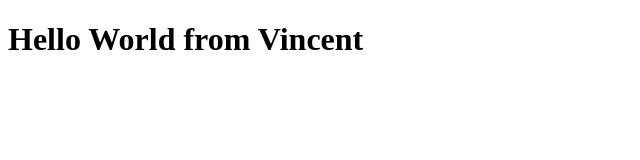
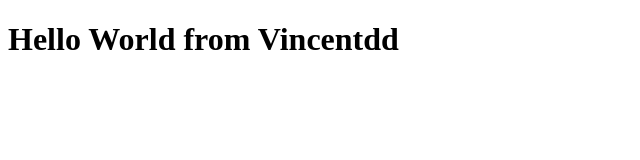
Before and after one commit to ceeeentd/simple-app, a plain HTML site: page index.html in a window 1280 px wide. Shown: the full height of the page, 0-640 px from the left. Drawn offline with Linux system fonts and the light colour scheme.

Commit message:
Vincent11

```diff
--- a/index.html
+++ b/index.html
@@ -4,6 +4,6 @@
     <title>Hello World</title>
 </head>
 <body>
-    <h1>Hello World from Vincent</h1>
+    <h1>Hello World from Vincentdd</h1>
 </body>
 </html>
```
